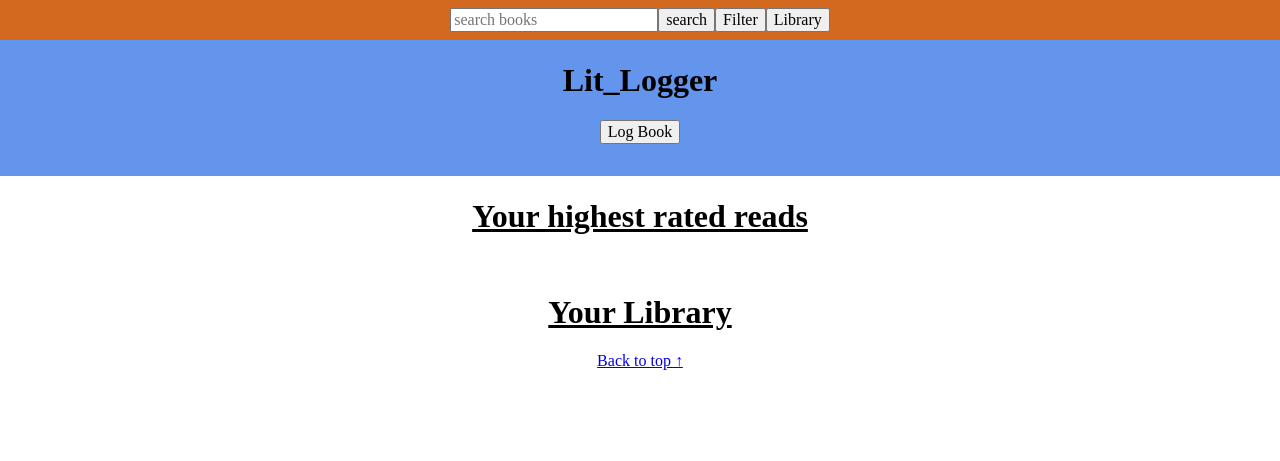
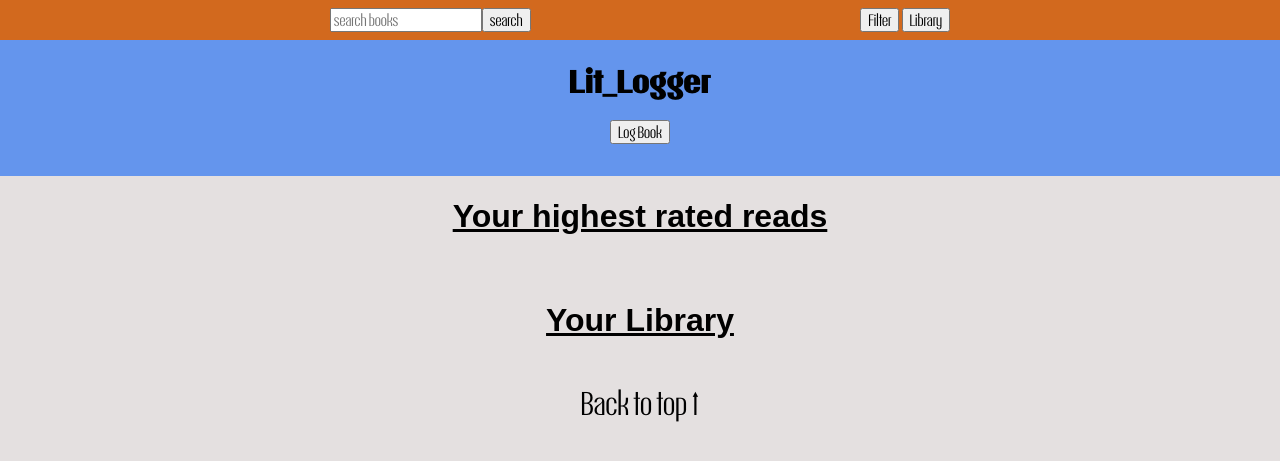
Before and after one commit to Henry-Tottle/book_collection_app, a PHP site: page / in a window 1280 px wide. Shown: the top 461 px of the page. Run offline with PHP 8.4, Linux system fonts and the light colour scheme; data comes from the database, SQL or seed files in the repository; data that the repository does not hold is empty; some web fonts are replaced.

Commit message:
End of story 1

```diff
--- a/database_connect.php
+++ b/database_connect.php
@@ -11,7 +11,7 @@ $books = $query->fetchAll();
 
 
 
-$query = $db->prepare('SELECT `image`, `title`, `author_id`, `publication_date`, `forename` , `surname`, `rating`  FROM `books` INNER JOIN `authors`
+$query = $db->prepare('SELECT *  FROM `books` INNER JOIN `authors`
 ON `authors`.`id` = `author_id` WHERE `rating` = 5;');
 $query->execute();
 $highRatings = $query->fetchAll();
--- a/index.php
+++ b/index.php
@@ -10,18 +10,24 @@ crossorigin="anonymous" referrerpolicy="no-referrer"/>
     <title>Lit Logger</title>
     <?php
 
-    require_once'database_connect.php';
+    require_once 'database_connect.php';
 
     ?>
 </head>
 <body>
 <header>
     <nav>
+        <div>
             <form>
                 <input type="text" placeholder="search books"><input type="submit" value="search">
             </form>
+        </div>
+        <div>
             <button>Filter</button>
+            <a href="#library">
                 <button>Library</button>
+            </a>
+        </div>
     </nav>
 </header>
 <section class="hero">
@@ -34,28 +40,29 @@ crossorigin="anonymous" referrerpolicy="no-referrer"/>
     <h1>Your highest rated reads</h1>
     <div>
         <?php
-    foreach ($highRatings as $book)
-    {
-        echo '<div><img alt="cover image for book" src="' . $book['image'] . '">' . $book['title'] .
-            '<br>' . $book['forename'] . ' ' . $book['surname'] . '<br>' . $book['publication_date'] . '<br>Rating: ' . $book['rating'] .'</div>';
+        foreach ($highRatings as $book) {
+            echo '<div><img alt="cover image for book" src="' . $book['image'] . '"><div class="data">' . $book['title'] .
+                '<br>' . $book['forename'] . ' ' . $book['surname'] . '<br>' . $book['publication_date'] .
+                '<br>Rating: ' . $book['rating'] . '
+                </div></div>';
         }
         ?>
     </div>
 
 </section>
-<section class="library">
+<section class="library" id="library">
     <h1>Your Library</h1>
+    <div>
         <?php
-foreach ($books as $book)
-{
-    echo '<div><img alt="cover image for book" src="' . $book['image'] . '"><div>' . $book['title'] . '<br>' . $book['forename'] . ' ' . $book['surname'] . '<br>' . $book['isbn'] .'<br>Rating: ' . $book['rating'] . '</div></div>';
+        foreach ($books as $book) {
+            echo '<div><img alt="cover image for book" src="' . $book['image'] . '"><div>' . $book['title'] .
+                '<br>' . $book['forename'] . ' ' . $book['surname'] . '<br>' . $book['isbn'] .
+                '<br>Rating: ' . $book['rating'] .
+                '</div></div>';
         }
         ?>
+    </div>
 </section>
-
-
-
-
 <footer>
     <a href="#">Back to top ↑</a>
 </footer>
--- a/styles.css
+++ b/styles.css
@@ -1,33 +1,44 @@
 * {
     box-sizing: border-box;
 }
+
+html {
+    scroll-behavior: smooth;
+}
 @font-face {
     font-family: "PPTalisman Compact Bold";
-    src: url("/font/PPTalisman-Compact-Extrabold.otf");
+    src: url("font/PPTalisman-Compact-Extrabold.otf") format("opentype");
 }
 @font-face {
     font-family: "PPTalisman Regular";
-    src: url("/font/PPTalisman-Compact-Regular.otf");
+    src: url("font/PPTalisman-Compact-Regular.otf") format("opentype");
 }
 @font-face {
     font-family: "PPTalisman Condensed";
-    src: url("/font/PPTalisman-Condensed-Regular.otf");
+    src:    url("font/PPTalisman-Condensed-Regular.otf") format("opentype");
 }
 
 body {
     margin : 0;
+    font-family: "PPTalisman Condensed", sans-serif;
+    background-color: #e4e0e0;
 }
 
 nav {
     display: flex;
-    justify-content: center;
+    justify-content: space-evenly;
     background-color: chocolate;
     padding: 0.5rem 0;
 }
 
+h1 {
+    font-family: "PPTalisman Compact Bold", sans-serif;
+
+}
 .highRatings h1, .library h1 {
     text-align: center;
     text-decoration: underline;
+    font-family: "PPTalisman Regular", sans-serif;
 }
 .hero div {
     display: flex;
@@ -36,22 +47,52 @@ nav {
     padding-bottom: 2rem;
     background-color: cornflowerblue;
 }
-.highRatings .library {
-    display: flex;
-    flex-direction: column;
-    align-items: center;
-}
+
+
+
 .highRatings div, .library div{
     display: flex;
     flex-direction: column;
+    justify-content: center;
     align-items: center;
-    padding-bottom: 1rem;
+    align-content: center;
+    padding-top: 1rem;
+    padding-bottom: 0.5rem;
+    text-align: center;
 }
 
-.library div div {
-    text-align: center;
+img {
+    width: 176px;
+    height: 270px;
+}
+p {
+    margin: 0;
 }
 
 footer {
     text-align: center;
+    font-size: 2rem;
+    padding-bottom: 1rem;
 }
+
+footer a{
+    text-decoration: none;
+    color: #000000;
+}
+footer a:hover{
+    color: orange;
+    text-decoration: underline;
+}
+
+@media screen and (min-width: 640px) {
+    .highRatings div, .library div {
+        flex-direction: row;
+        flex-wrap: wrap;
+        justify-content: center;
+        gap: 1rem;
+    }
+
+    .highRatings div div,.library div div {
+        flex-direction: column;
+    }
+}
```
Lines whose indentation alone changed are shown as unchanged.
